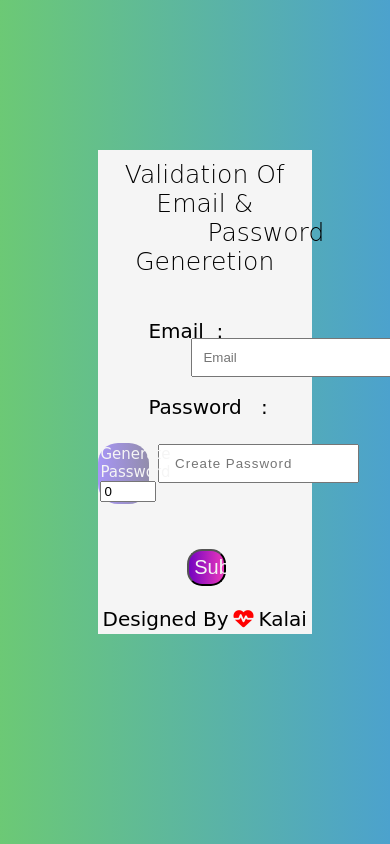
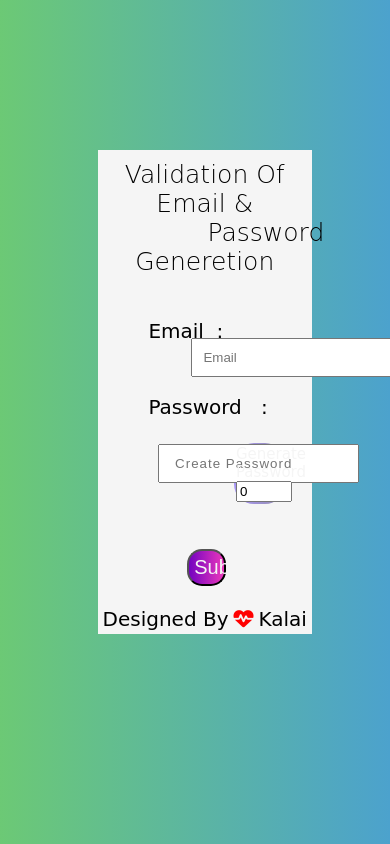
Before and after one commit to Kalayarasi/generatepassword, a plain HTML site: page index.html in a window 390 px wide. Drawn offline with Linux system fonts and the light colour scheme; a web font is replaced by a local one.

Commit message:
Update style.css

```diff
--- a/style.css
+++ b/style.css
@@ -113,8 +113,3 @@ i{
       width: 60% !important;
     }
 }
-@media only screen and (max-width:1024px){
-    .generate{
-        margin-left:-50px;
-    }
-}
```
